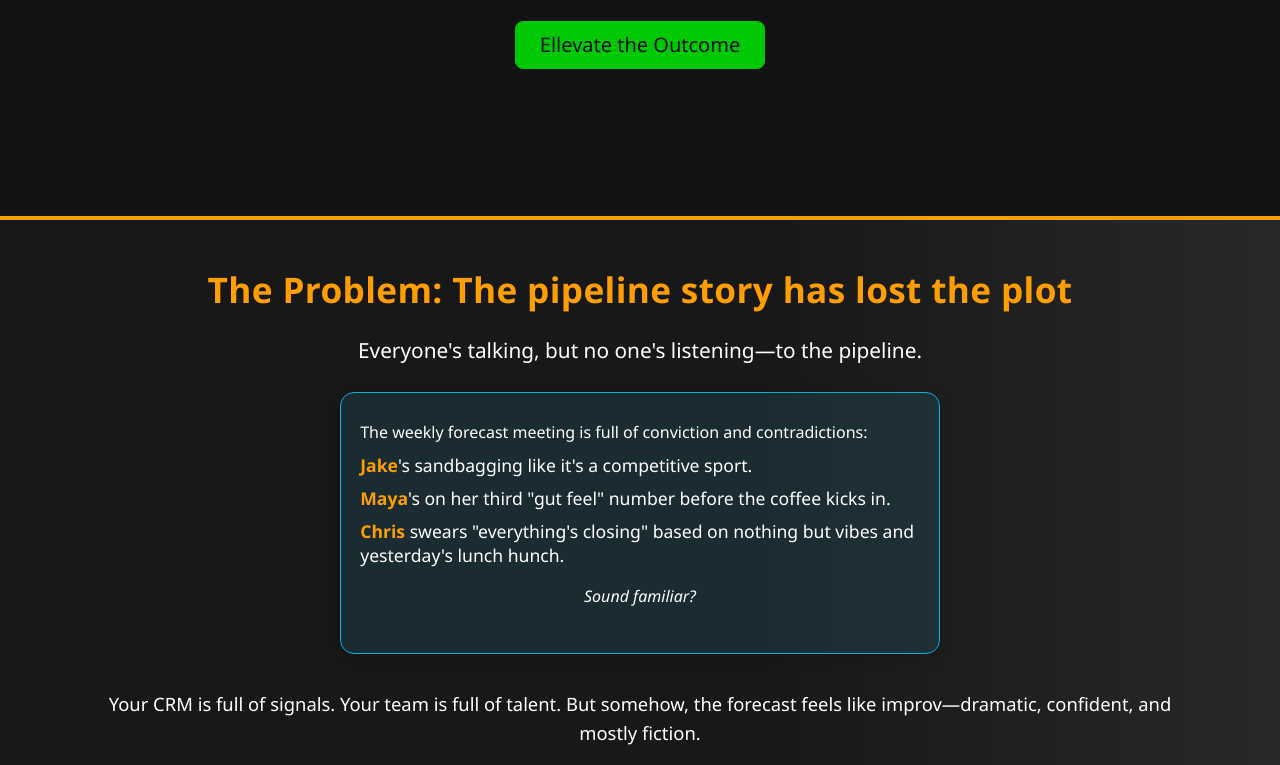
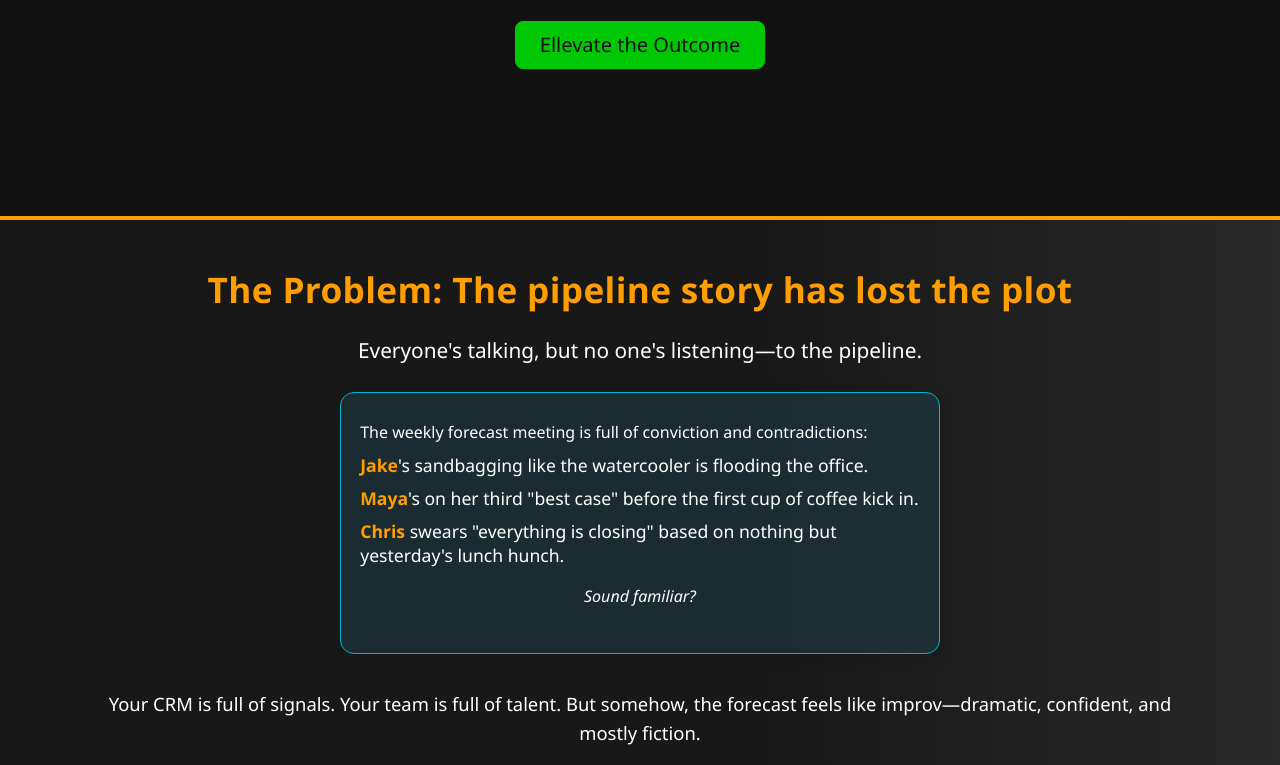
Before and after one commit to ellevating/ellevating.github.io, a plain HTML site: page pipeline.html in a window 1280 px wide. Shown: the part 432-1197 px from the top of the page. Drawn offline with nearby package versions, Linux system fonts and the light colour scheme.

Commit message:
Revise problem section text for clarity and relevance, enhancing the descriptions of team behaviors.

```diff
--- a/pipeline.html
+++ b/pipeline.html
@@ -74,9 +74,9 @@
             <div class="problem-meeting mx-auto mb-4" style="max-width: 600px;">
                 <p class="mb-2">The weekly forecast meeting is full of conviction and contradictions:</p>
                 <ul class="problem-list list-unstyled mb-3">
-                    <li><strong>Jake</strong>'s sandbagging like it's a competitive sport.</li>
-                    <li><strong>Maya</strong>'s on her third "gut feel" number before the coffee kicks in.</li>
-                    <li><strong>Chris</strong> swears "everything's closing" based on nothing but vibes and yesterday's lunch hunch.</li>
+                    <li><strong>Jake</strong>'s sandbagging like the watercooler is flooding the office.</li>
+                    <li><strong>Maya</strong>'s on her third "best case" before the first cup of coffee kick in.</li>
+                    <li><strong>Chris</strong> swears "everything is closing" based on nothing but yesterday's lunch hunch.</li>
                 </ul>
                 <p class="fst-italic text-center">Sound familiar?</p>
             </div>
```
